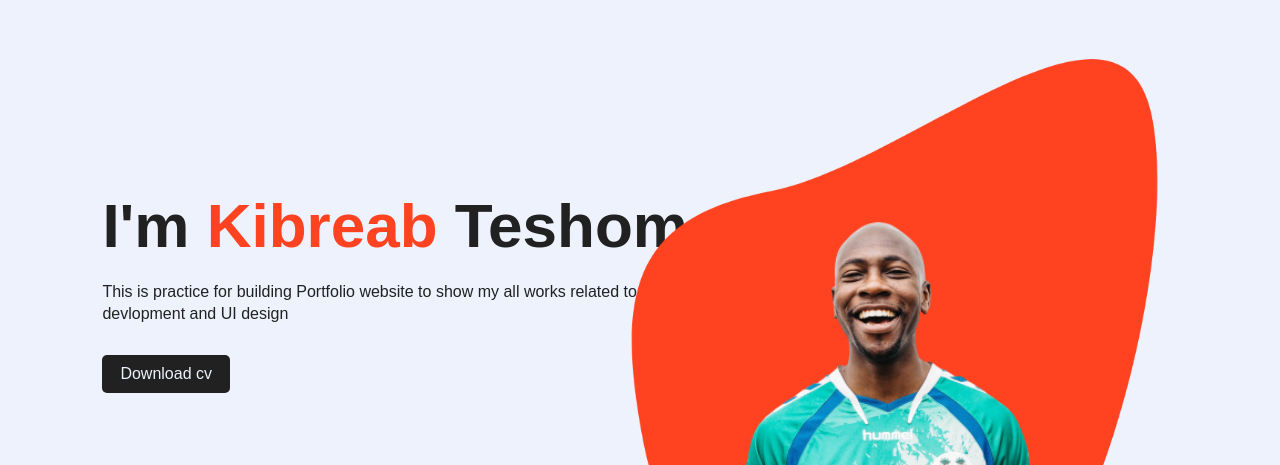
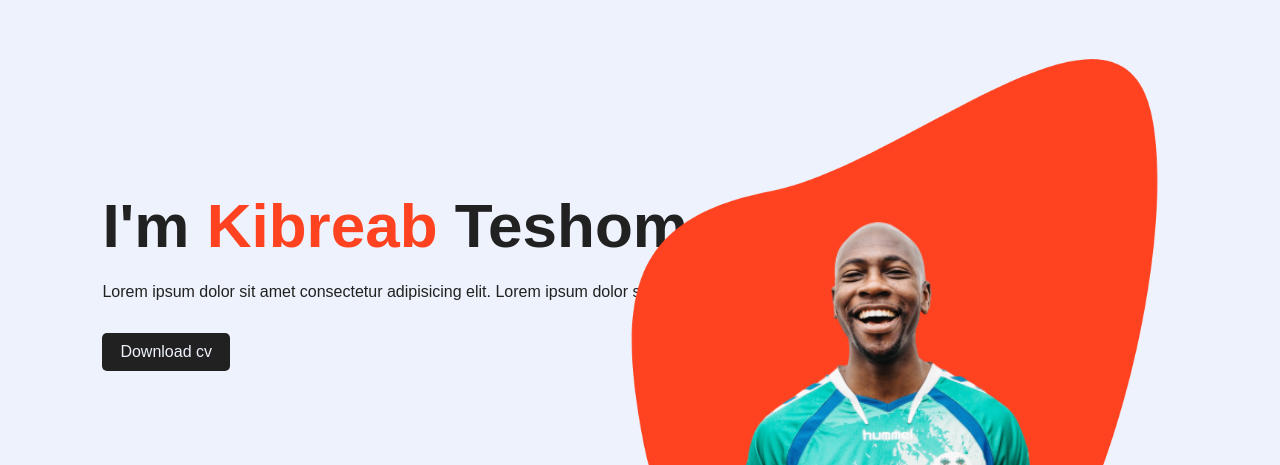
Before and after one commit to Kibreab-kb-kb/practice, a plain HTML site: page index.html in a window 1280 px wide. Shown: the part 112-577 px from the top of the page. Drawn offline with Linux system fonts and the light colour scheme.

Commit message:
Update index.html

```diff
--- a/index.html
+++ b/index.html
@@ -8,7 +8,7 @@
 <body>
     <div class="hero">
         <nav>
-            <img src="kb.png" class="logo">
+            <img src="KB.png" class="logo" alt="kibreabT>
             <ul>
                 <li><a href="">HOME</a></li>
                 <li><a href="">About</a></li>
@@ -22,8 +22,8 @@
         </nav>
         <div class="info">
             <h1>I'm <span>Kibreab </span>Teshome</h1>
-            <p>This is practice for building Portfolio website to
-            show my all works related to web <br>devlopment and UI design</p>
+            <p>Lorem ipsum dolor sit amet consectetur adipisicing elit.
+            Lorem ipsum dolor sit amet consectetur adipisicing elit. </p>
             <a href="">Download cv</a>
         </div>
 
```
